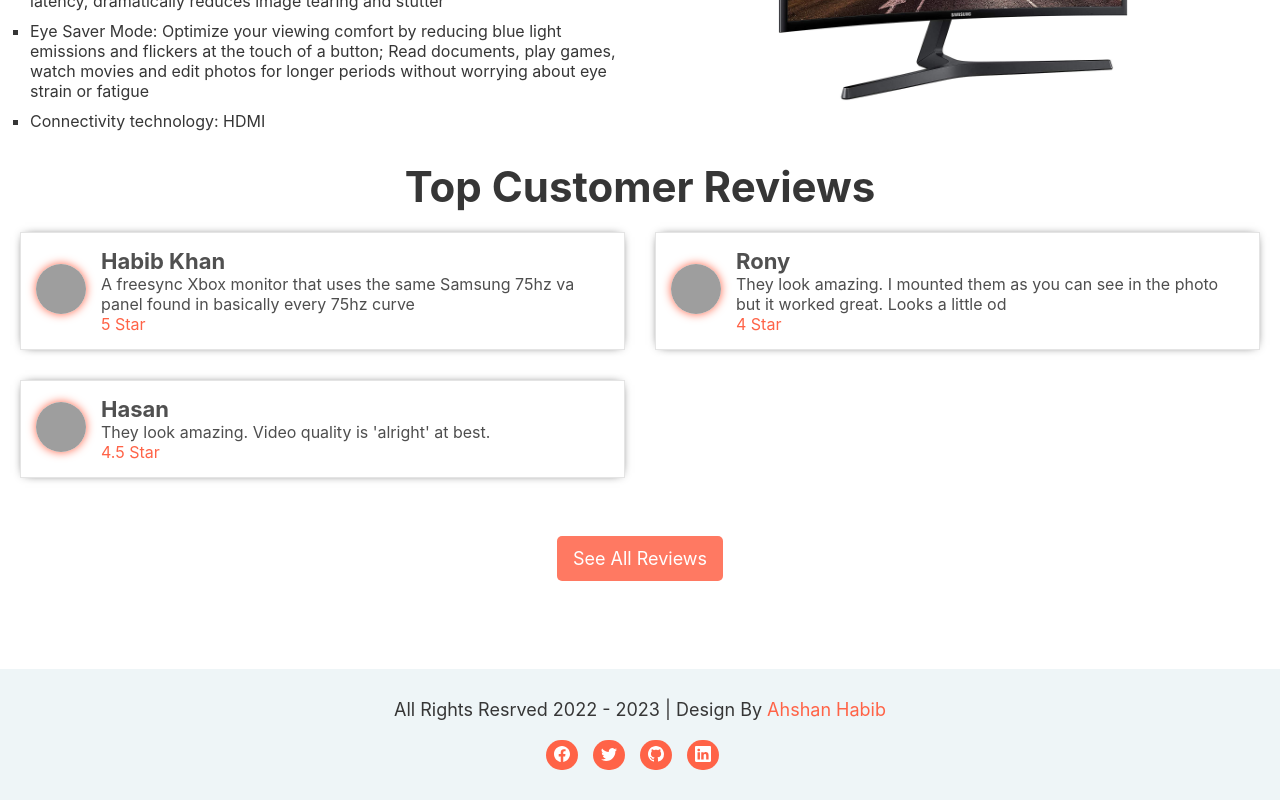
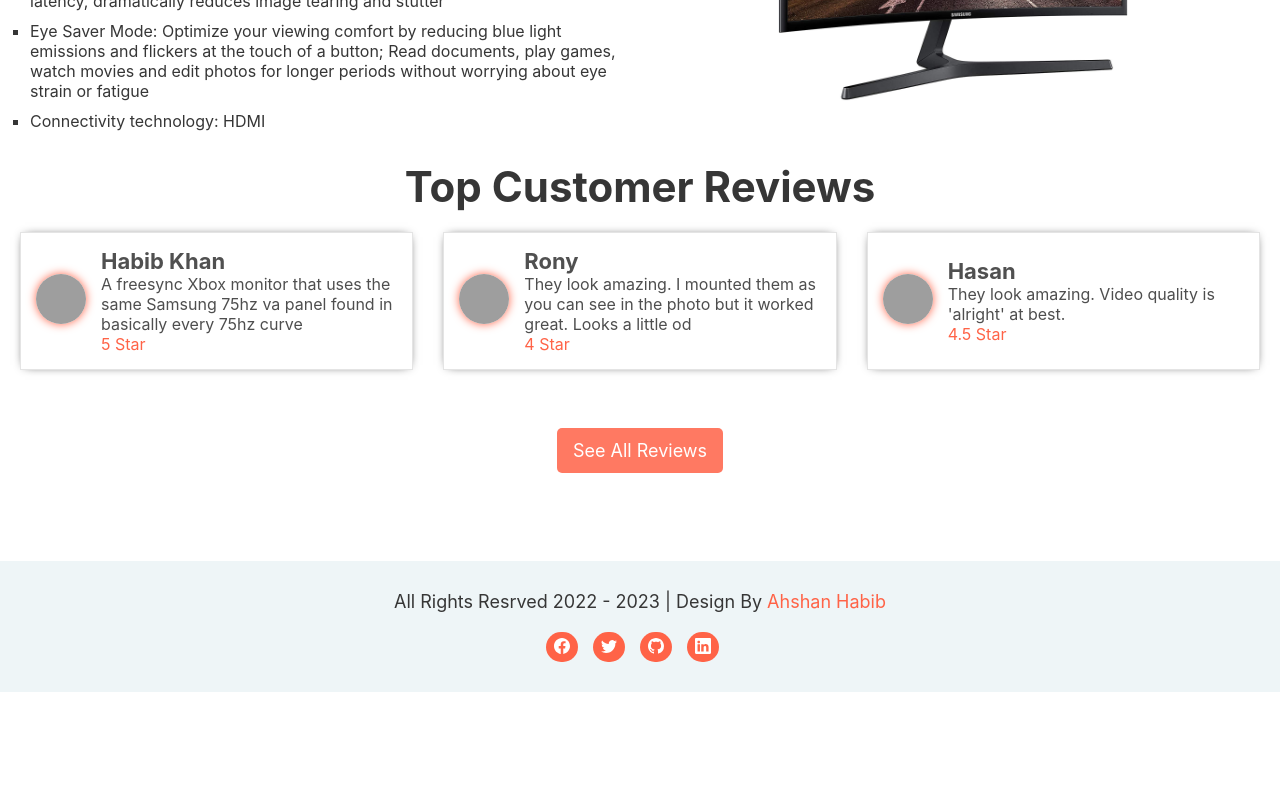
Before and after one commit to AhshanHabib26/computer_hub_in_react, a React (Create React App) app: page / in a window 1280 px wide. Shown: the part 303-1103 px from the top of the page. After the commit the page ends 995 px from the top, so only its background shows below. Built offline with nearby package versions, Linux system fonts and the light colour scheme; grey boxes are pictures that could not be loaded.

Commit message:
Responsibe Code Added

```diff
--- a/src/Components/About/About.css
+++ b/src/Components/About/About.css
@@ -15,4 +15,6 @@
    font-size: 16px;
    margin-top: 10px;
    color: #767676;
+   text-align: center;
+   padding: 10px;
 }
--- a/src/Components/Blog/Blog.css
+++ b/src/Components/Blog/Blog.css
@@ -24,3 +24,6 @@
     margin-bottom: 8px;
     color: #363636;
 }
+@media only screen and (max-width: 920px){
+    .blog_container{ grid-template-columns: repeat(1, 1fr);}
+}
--- a/src/Components/Dashboard/Dashboard.css
+++ b/src/Components/Dashboard/Dashboard.css
@@ -3,6 +3,7 @@
     align-items: center;
     flex-direction: column;
     margin-top: 80px;
+    padding: 20px;
 }
 .monthley_sell_container h1{
     text-align: center;
--- a/src/Components/Footer/Footer.css
+++ b/src/Components/Footer/Footer.css
@@ -2,13 +2,17 @@
     display: flex;
     flex-direction: column;
     align-items: center;
+    align-content: center;
+    justify-content: center;
+    justify-items: center;
     margin-top: 100px;
     background-color: #eef5f7;
-    padding: 30px 0;
+    padding: 30px 10px;
 }
 .txt_Container p{
     font-size: 18px;
     color: #363636;
+    text-align: center;
 }
 .txt_Container a{
     text-decoration: none;
--- a/src/Components/Home/Home.css
+++ b/src/Components/Home/Home.css
@@ -79,3 +79,6 @@
     .img_Container img{width: 350px;}
     .reviews_container{ grid-template-columns: repeat(2, 1fr);}
 }
+@media only screen and (min-width: 1020px) {
+    .reviews_container{ grid-template-columns: repeat(3, 1fr);}
+  }
```
